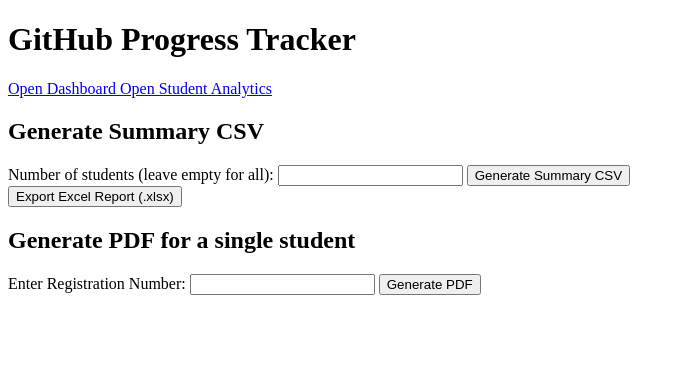
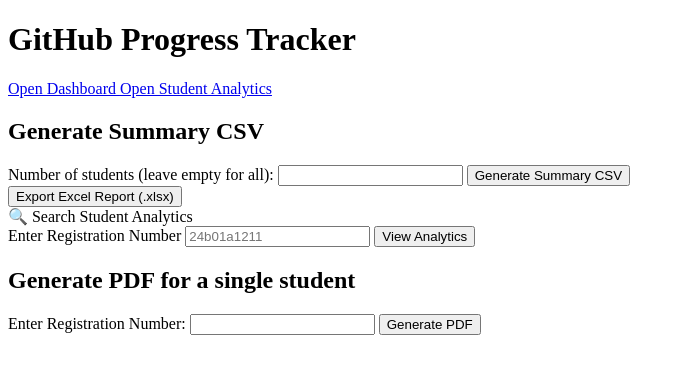
Before and after one commit to madhavi-b24/Github-Activity-Tracker, a Flask app: page / in a window 1280 px wide. Shown: the top 374 px of the page, without its empty margins (0-685 px from the left). Run offline with Flask 3, Linux system fonts and the light colour scheme.

Commit message:
Add student search functionality

```diff
--- a/app.py
+++ b/app.py
@@ -239,6 +239,17 @@ def excel_report():
         file_path,
         as_attachment=True
     )
+@app.route("/search_student", methods=["POST"])
+def search_student():
+
+    regno = request.form.get("regno")
+
+    return redirect(
+        url_for(
+            "student_analytics",
+            regno=regno
+        )
+    )
 
 if __name__ == "__main__":
     app.run(debug=True)
--- a/templates/home.html
+++ b/templates/home.html
@@ -37,6 +37,41 @@
         </button>
 
     </form>
+    <div class="card mt-4 shadow">
+
+    <div class="card-header bg-primary text-white">
+        🔍 Search Student Analytics
+    </div>
+
+    <div class="card-body">
+
+        <form action="/search_student" method="POST">
+
+            <label class="form-label">
+                Enter Registration Number
+            </label>
+
+            <input
+                type="text"
+                name="regno"
+                class="form-control"
+                placeholder="24b01a1211"
+                required
+            >
+
+            <button
+                type="submit"
+                class="btn btn-primary mt-3">
+
+                View Analytics
+
+            </button>
+
+        </form>
+
+    </div>
+
+</div>
 
 </div>
 
```
